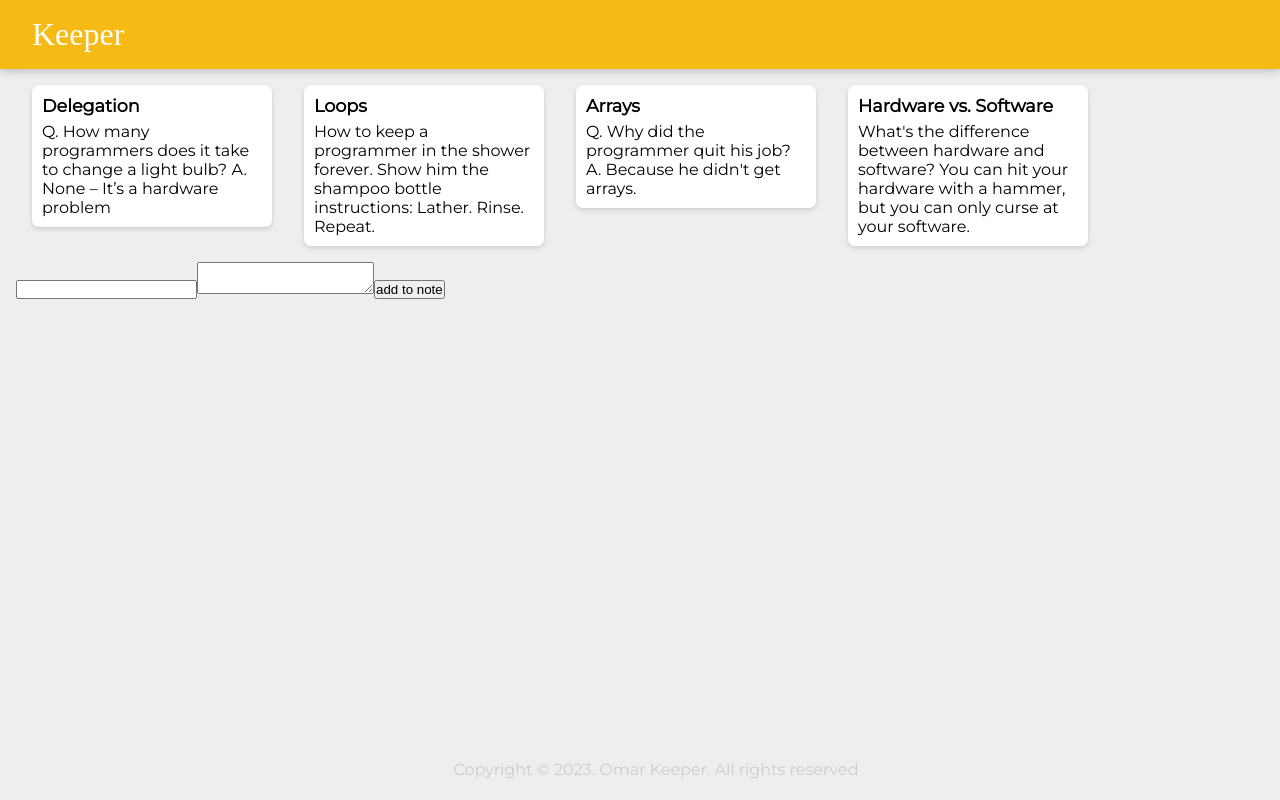
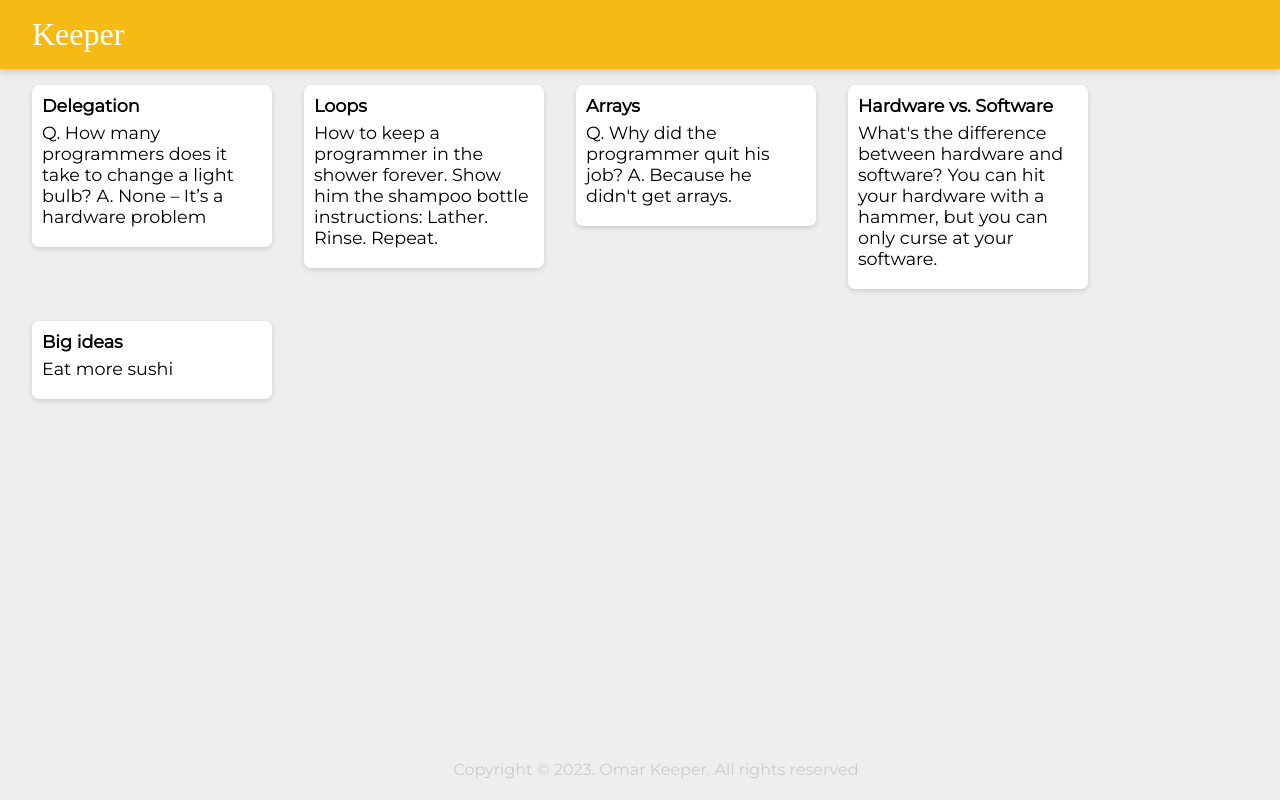
Before and after one commit to omar-basheer/Keeper-App, a React (Create React App) app: page / in a window 1280 px wide. Built offline with nearby package versions, Linux system fonts and the light colour scheme; a web font is replaced by a local one.

Commit message:
rollback to before adding addnote functionality

```diff
--- a/src/components/App.tsx
+++ b/src/components/App.tsx
@@ -1,90 +1,23 @@
-import React, { useEffect, useState } from "react"
-import Header from "./Header"
-import Footer from "./Footer"
-import Note from "./Note"
-import notes from "../notes"
-import { Note as Notetype} from "./Types"
-
-// function createNote(note: {key: number,title: string,content: string}){
-//     return(
-//         <Note
-//         key={note.key}
-//         title={note.title}
-//         content={note.content}
-//         />
-//     )
-// }
-
-
-function addNote(n: Notetype){
-
-    return(
-        <div>
-            <h1>{n.title}</h1>
-            <p>{n.description}</p>
-        </div>
-    )
-}
+import React from "react";
+import Header from "./Header";
+import Footer from "./Footer";
+import Note from "./Note";
+import notes from "../notes";
 
 function App() {
-    const[title,setTitle] = useState<string>("")
-    const[description,setDescription] = useState<string>("")
-
-    const [localNote, setLocalNote] = useState<Array<Notetype>>([]);
-    useEffect(() => {
-        setLocalNote(notes);
-    },
-    [])
-
-    function addToLocalNote(m: Notetype ){
-        setLocalNote([...localNote, m])
-    }
-
   return (
     <div>
       <Header />
-                {localNote.map((noteItem, index) => {
-                        return(
+      {notes.map(noteItem => (
         <Note
-                            key={index}
+          key={noteItem.key}
           title={noteItem.title}
-                            content={noteItem.description}
+          content={noteItem.content}
         />
-                        )
-                })}
-
-                <input onChange={(event) => {
-                    setTitle(event.target.value)
-                }}
-                value = {title}
-                ></input>
-                <textarea onChange={(event) =>{
-                    setDescription(event.target.value)
-                }}
-                value ={description}
-                ></textarea>
-                <button onClick={()=>{
-                    addToLocalNote(
-                        {
-                            title, description, key:localNote.length
-                        }
-                    )
-                    setTitle("")
-                    setDescription("")
-                }}>add to note</button>
-
-                {/* {addNote} */}
-                {/* {notes.map(note =>(
-                    <Note
-                    key={note.key}
-                    title={note.title}
-                    content={note.content}
-                    />
-                ))} */}
+      ))}
       <Footer />
     </div>
-
-    )
+  );
 }
 
-export default App
+export default App;
--- a/src/components/Note.jsx
+++ b/src/components/Note.jsx
@@ -1,13 +1,12 @@
-import React from "react"
+import React from "react";
 
-function Note(props){
-    return(
-        <div className="note">
-            <h1>{props.title}</h1>
-            {/* <p>{props.content}</p> */}
-            {props.content}
-        </div>
-    )
+function Note(props) {
+  return (
+    <div className="note">
+      <h1>{props.title}</h1>
+      <p>{props.content}</p>
+    </div>
+  );
 }
 
-export default Note
+export default Note;
--- a/src/notes.tsx
+++ b/src/notes.tsx
@@ -1,30 +1,33 @@
-import {Note as Notetype} from "./components/Types"
-
-const notes: Array<Notetype> = [
+const notes = [
   {
     key: 1,
     title: "Delegation",
-    description:
+    content:
       "Q. How many programmers does it take to change a light bulb? A. None – It’s a hardware problem"
   },
   {
     key: 2,
     title: "Loops",
-    description:
+    content:
       "How to keep a programmer in the shower forever. Show him the shampoo bottle instructions: Lather. Rinse. Repeat."
   },
   {
     key: 3,
     title: "Arrays",
-    description:
+    content:
       "Q. Why did the programmer quit his job? A. Because he didn't get arrays."
   },
   {
     key: 4,
     title: "Hardware vs. Software",
-    description:
+    content:
       "What's the difference between hardware and software? You can hit your hardware with a hammer, but you can only curse at your software."
+  },
+  {
+    key: 5,
+    title: "Big ideas",
+    content: "Eat more sushi"
   }
 ];
 
-export default notes
+export default notes;
```
Also changed, not shown: test/sample.jsx (deleted). Lines whose indentation alone changed are shown as unchanged.
